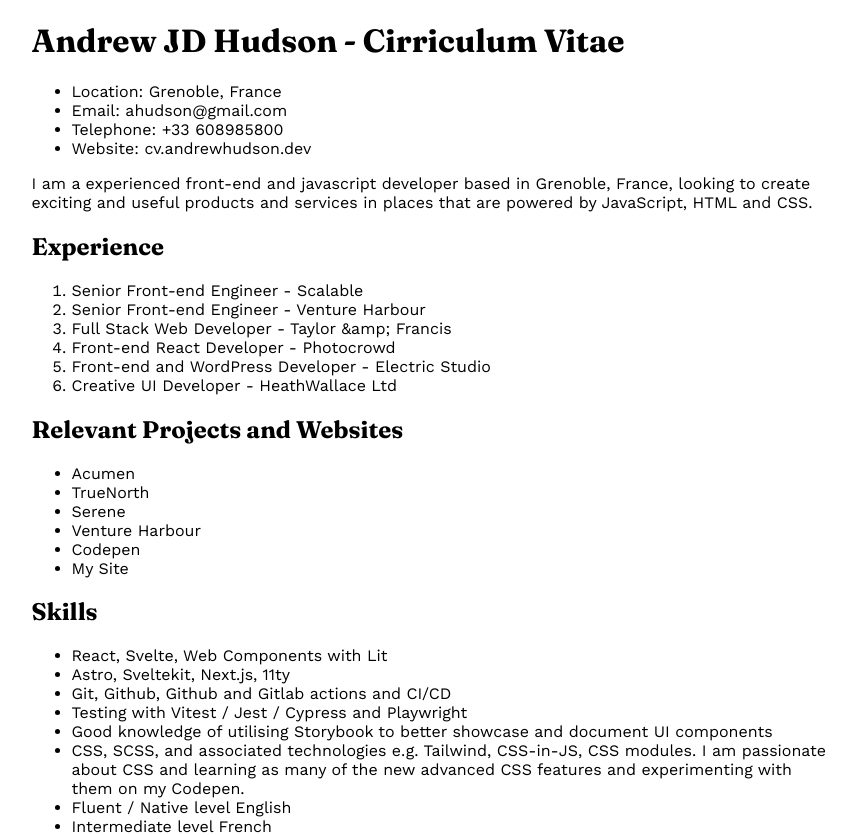
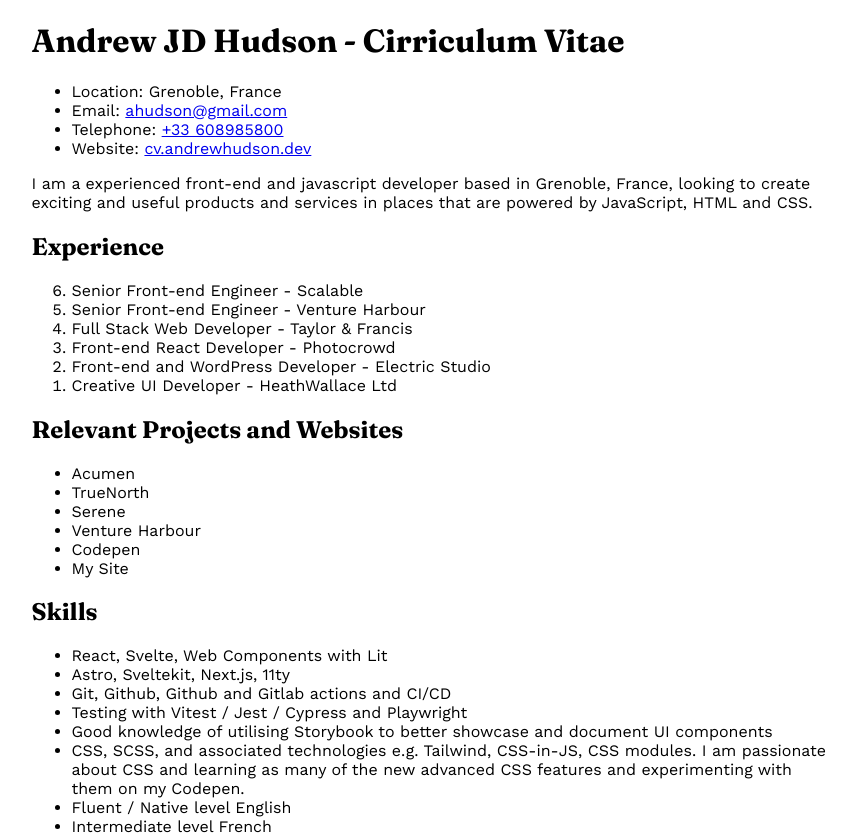
Before and after one commit to bigandy/cv, a SvelteKit app: page / in a window 1280 px wide. Shown: the top 835 px of the page, without its empty margins (209-1065 px from the left). Built offline with nearby package versions, Linux system fonts and the light colour scheme.

Commit message:
type Role and roles. Start adding skills

```diff
--- a/src/routes/+page.svelte
+++ b/src/routes/+page.svelte
@@ -1,5 +1,18 @@
 <script lang="ts">
-	const roles = {
+	type Role = {
+		title: string;
+		company: string;
+		dates: {
+			start: string; // change to Date?
+			end: string; // change to Date?
+		};
+		url: string;
+		location: string;
+		summaries: Array<string>;
+		skills?: Array<string>;
+	};
+
+	const roles: { [key: string]: Role } = {
 		scalable: {
 			title: 'Senior Front-end Engineer',
 			company: 'Scalable',
@@ -16,7 +29,8 @@
 				'Creating new features and speccing out API changes with the backend team',
 				'Creating API contract with the backend API developer',
 				'Mocking data with express to simulate the API response until backend finished API work'
-			]
+			],
+			skills: ['react', 'd3', 'css-in-js', 'jest', 'project management']
 		},
 		ventureHarbour: {
 			title: 'Senior Front-end Engineer',
@@ -32,11 +46,12 @@
 				'Break down problems into solutions and solutions into tasks, creating prototypes when required.',
 				'Desktop Application and Browser Extension development.',
 				'Optimise Performance of each of our sites and products and automate testing and CI for each deployment.'
-			]
+			],
+			skills: []
 		},
 		taylorAndFrancis: {
 			title: 'Full Stack Web Developer',
-			company: 'Taylor &amp; Francis',
+			company: 'Taylor & Francis',
 			dates: {
 				start: '2016-10-01',
 				end: '2017-17-01'
@@ -47,7 +62,8 @@
 				'I created custom performant WordPress and Expression Engine sites.',
 				'I hand-crafted a node tool to benchmark and monitor Business Sites using the Web Page Test API and display with React.',
 				'Perform performance audits and carry out improvements on business and society sites.'
-			]
+			],
+			skills: []
 		},
 		photoCrowd: {
 			title: 'Front-end React Developer',
@@ -62,7 +78,8 @@
 				'I created new components and pages using React/Relay and Less from Photoshop designs.',
 				'I implementing Webpack into the development process to allow for code modularity, linting, and writing future JS (ES2015) code with Babel.',
 				'Applied BEM code methodology for new CSS components.'
-			]
+			],
+			skills: []
 		},
 		electricStudio: {
 			title: 'Front-end and WordPress Developer',
@@ -77,7 +94,8 @@
 				'I created highly customised WordPress sites from Photoshop    designs, with custom post-types, taxonomies, meta boxes, shortcodes and functions.',
 				'The sites were performant, using best practices and technologies, built within budget and in timeframes.',
 				'Pre-launch client training, dealing with any client feedback via Basecamp or telephone.'
-			]
+			],
+			skills: []
 		},
 		heathWallace: {
 			title: 'Creative UI Developer',
@@ -92,7 +110,27 @@
 				'I built highly accessible websites for clients including HSBC, RBS and Grant Thornton.',
 				'Using CMSs such as WordPress, CQ5 and Sitecore to allow the client to control all content on their site.',
 				'Knowledge Sharing through weekly masterclass sessions (I ran three: WordPress; CSS3; and Sass).'
+			],
+			skills: [
+				'css',
+				'WordPress',
+				'cq5',
+				'SiteCore',
+				'JS',
+				'jQuery',
+				'sass',
+				'content management systems'
 			]
+		}
+	};
+
+	const contact = {
+		email: 'ahudson@gmail.com',
+		telephone: '+33 608985800',
+		url: 'cv.andrewhudson.dev',
+		location: {
+			city: 'Grenoble',
+			country: 'France'
 		}
 	};
 </script>
@@ -100,10 +138,10 @@
 <h1>Andrew JD Hudson - Cirriculum Vitae</h1>
 
 <ul>
-	<li>Location: Grenoble, France</li>
-	<li>Email: ahudson@gmail.com</li>
-	<li>Telephone: +33 608985800</li>
-	<li>Website: cv.andrewhudson.dev</li>
+	<li>Location: {contact.location.city}, {contact.location.country}</li>
+	<li>Email: <a href="mailto: {contact.email}">{contact.email}</a></li>
+	<li>Telephone: <a href="tel:{contact.telephone}">{contact.telephone}</a></li>
+	<li>Website: <a href={contact.url}>{contact.url}</a></li>
 </ul>
 
 <p>
@@ -113,7 +151,7 @@
 
 <h2>Experience</h2>
 
-<ol>
+<ol reversed>
 	{#each Object.values(roles) as role}
 		<li>{role.title} - {role.company}</li>
 	{/each}
```
